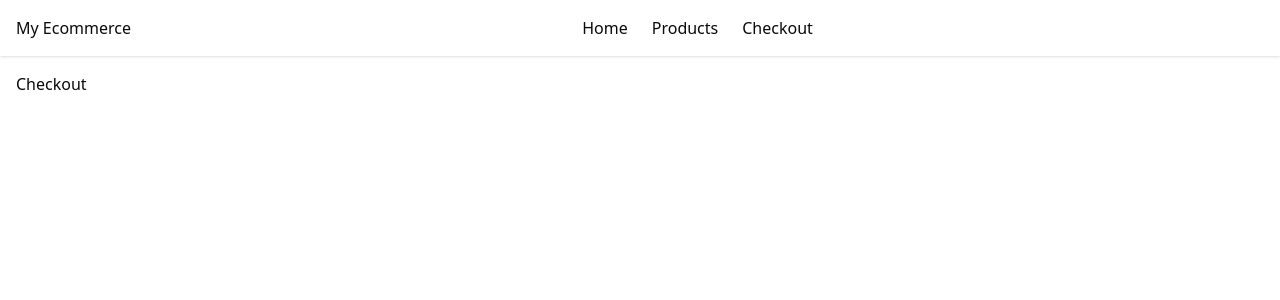
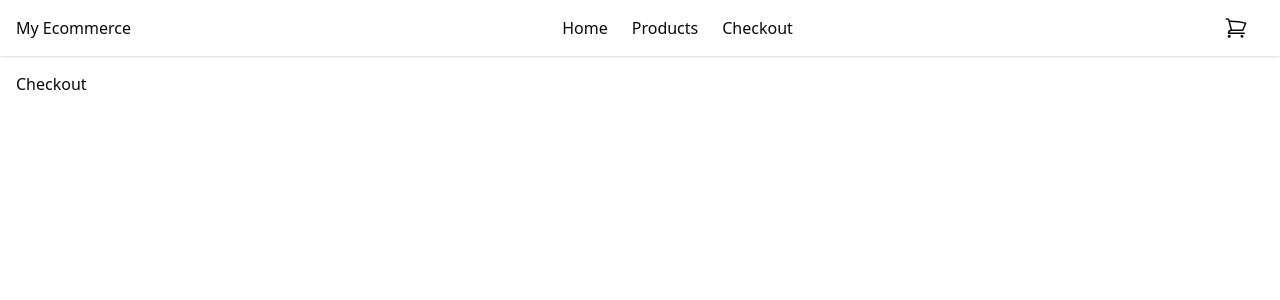
Before and after one commit to Acolytez-projects/E-commerce, a Next.js app: page /checkout in a window 1280 px wide. Shown: the top 300 px of the page. Built offline with nearby package versions, Linux system fonts and the light colour scheme.

Commit message:
Completed Add cart functionality

```diff
--- a/app/products/[id]/page.tsx
+++ b/app/products/[id]/page.tsx
@@ -10,5 +10,6 @@ export default async function ProductPage({
     expand: ["default_price"],
   });
 
-  return <ProductDetails product={product} />;
+  const plainProduct = JSON.parse(JSON.stringify(product))
+  return <ProductDetails product={plainProduct} />;
 }
--- a/components/navbar.tsx
+++ b/components/navbar.tsx
@@ -1,17 +1,92 @@
+"use client";
+
+import { useCartStore } from "@/store/cart-store";
+import {
+  ShoppingCartIcon,
+  Bars3Icon,
+  XMarkIcon,
+} from "@heroicons/react/24/outline";
 import Link from "next/link";
+import { useEffect, useState } from "react";
+import { Button } from "./ui/button";
 
 export const Navbar = () => {
+  const [mobileOpen, setMobileOpen] = useState<boolean>(false);
+  const { items } = useCartStore();
+  const cartCount = items.reduce((acc, item) => acc + item.quantity, 0);
+
+  useEffect(() => {
+    const handleResize = () => {
+      if (window.innerWidth >= 768) {
+        setMobileOpen(false);
+      }
+    };
+
+    window.addEventListener("resize", handleResize);
+
+    return () => window.removeEventListener("resize", handleResize);
+  }, []);
+
   return (
     <nav className="sticky top-0 z-50 bg-white shadow">
       <div className="container mx-auto flex items-center justify-between px-4 py-4">
-        <Link href="/" className="hover:text-blue-600">My Ecommerce</Link>
+        <Link href="/" className="hover:text-blue-600">
+          My Ecommerce
+        </Link>
         <div className="hidden md:flex space-x-6">
-          <Link href="/" className="hover:text-blue-600">Home</Link>
-          <Link href="/products" className="hover:text-blue-600">Products</Link>
-          <Link href="/checkout" className="hover:text-blue-600">Checkout</Link>
+          <Link href="/" className="hover:text-blue-600">
+            Home
+          </Link>
+          <Link href="/products" className="hover:text-blue-600">
+            Products
+          </Link>
+          <Link href="/checkout" className="hover:text-blue-600">
+            Checkout
+          </Link>
         </div>
-        <div className="flex item-center space-x-4"></div>
+        <div className="flex item-center space-x-4">
+          <Link href="/checkout" className="relative">
+            <ShoppingCartIcon className="h-6 w-6" />
+            {cartCount > 0 && (
+              <span className="absolute -top-2 -right-2 flex h-5 w-5 items-center justify-center rounded-full bg-red-500 text-xs text-white">
+                {cartCount}
+              </span>
+            )}
+          </Link>
+          <Button
+            variant="ghost"
+            className="md:hidden"
+            onClick={() => setMobileOpen((prev) => !prev)}
+          >
+            {mobileOpen ? (
+              <XMarkIcon className="h-6 w-6" />
+            ) : (
+              <Bars3Icon className="h-6 w-6" />
+            )}
+          </Button>
+        </div>
       </div>
+      {mobileOpen && (
+        <nav className="md:hidden bg-white shadow-md">
+          <ul className="flex flex-col p-4 space-y-2">
+            <li>
+              <Link href="/" className="block hover:text-blue-600">
+                Home
+              </Link>
+            </li>
+            <li>
+              <Link href="/products" className="block hover:text-blue-600">
+                Products
+              </Link>
+            </li>
+            <li>
+              <Link href="/checkout" className="block hover:text-blue-600">
+                Checkout
+              </Link>
+            </li>
+          </ul>
+        </nav>
+      )}
     </nav>
   );
 };
--- a/components/product-details.tsx
+++ b/components/product-details.tsx
@@ -1,13 +1,29 @@
+"use client";
+
 import Stripe from "stripe";
 import Image from "next/image";
 import { Button } from "./ui/button";
+import { useCartStore } from "@/store/cart-store";
 
 interface Props {
   product: Stripe.Product;
 }
 
 export const ProductDetails = ({ product }: Props) => {
+  const { items, addItem, removeItem } = useCartStore();
   const price = product.default_price as Stripe.Price;
+  const cartItem = items.find((item) => item.id === product.id);
+  const quantity = cartItem ? cartItem.quantity : 0;
+
+  const onAddItem = () => {
+    addItem({
+      id: product.id,
+      name: product.name,
+      price: price.unit_amount as number,
+      imageUrl: product.images ? product.images[0] : null,
+      quantity: 1,
+    });
+  };
 
   return (
     <div className="container mx-auto px-4 py-8 flex flex-col md:flex-row gap-8 items-center">
@@ -25,16 +41,20 @@ export const ProductDetails = ({ product }: Props) => {
 
       <div className="md:w-1/2">
         <h1 className="text-3xl font-bold mb-4">{product.name}</h1>
-        {product.description && <p className="text-gray-700 mb-4">{product.description}</p>}
+        {product.description && (
+          <p className="text-gray-700 mb-4">{product.description}</p>
+        )}
         {price && price.unit_amount && (
           <p className="text-lg font-semibold text-gray-900">
             ${(price.unit_amount / 100).toFixed(2)}
           </p>
         )}
         <div className="flex items-center space-x-4">
-            <Button variant="outline">-</Button>
-            <span className="text-lg font-semibold">0</span>
-            <Button variant="outline">+</Button>
+          <Button variant="outline" onClick={() => removeItem(product.id)}>
+            -
+          </Button>
+          <span className="text-lg font-semibold">{quantity}</span>
+          <Button onClick={onAddItem}>+</Button>
         </div>
       </div>
     </div>
--- a/package.json
+++ b/package.json
@@ -9,6 +9,7 @@
     "lint": "next lint"
   },
   "dependencies": {
+    "@heroicons/react": "^2.2.0",
     "@radix-ui/react-slot": "^1.2.3",
     "class-variance-authority": "^0.7.1",
     "clsx": "^2.1.1",
@@ -17,7 +18,8 @@
     "react": "19.1.0",
     "react-dom": "19.1.0",
     "stripe": "^18.4.0",
-    "tailwind-merge": "^3.3.1"
+    "tailwind-merge": "^3.3.1",
+    "zustand": "^5.0.8"
   },
   "devDependencies": {
     "@eslint/eslintrc": "^3",
--- /dev/null
+++ b/store/cart-store.ts
@@ -0,0 +1,56 @@
+import { create } from "zustand";
+import { persist } from "zustand/middleware";
+
+export interface CartItem {
+  id: string;
+  name: string;
+  price: number;
+  imageUrl: string | null;
+  quantity: number;
+}
+
+interface CartStore {
+  items: CartItem[];
+  addItem: (item: CartItem) => void;
+  removeItem: (id: string) => void;
+  clearCart: () => void;
+}
+
+export const useCartStore = create<CartStore>()(
+  persist(
+    (set) => ({
+      items: [],
+      addItem: (item) =>
+        set((state) => {
+          const existing = state.items.find((i) => i.id === item.id);
+
+          if (existing) {
+            return {
+              items: state.items.map((i) =>
+                i.id === item.id
+                  ? { ...i, quantity: i.quantity + item.quantity }
+                  : i
+              ),
+            };
+          }
+
+          return { items: [...state.items, item] };
+        }),
+      removeItem: (id) =>
+        set((state) => {
+          return {
+            items: state.items
+              .map((item) =>
+                item.id === id ? { ...item, quantity: item.quantity - 1 } : item
+              )
+              .filter((item) => item.quantity > 0),
+          };
+        }),
+      clearCart: () =>
+        set((state) => {
+          return { items: [] };
+        }),
+    }),
+    { name: "cart" }
+  )
+);
```
Also changed, not shown: 1 other file (tests, documents, lock files or other folders).
